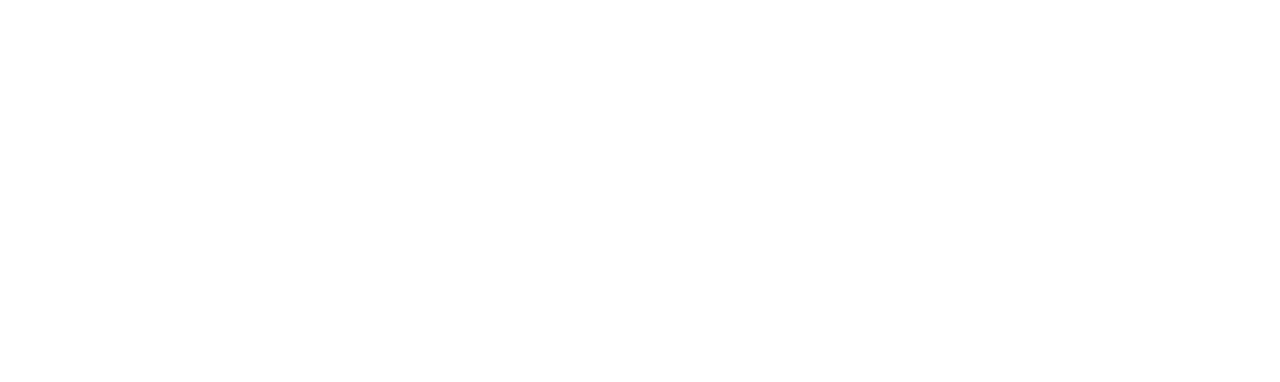
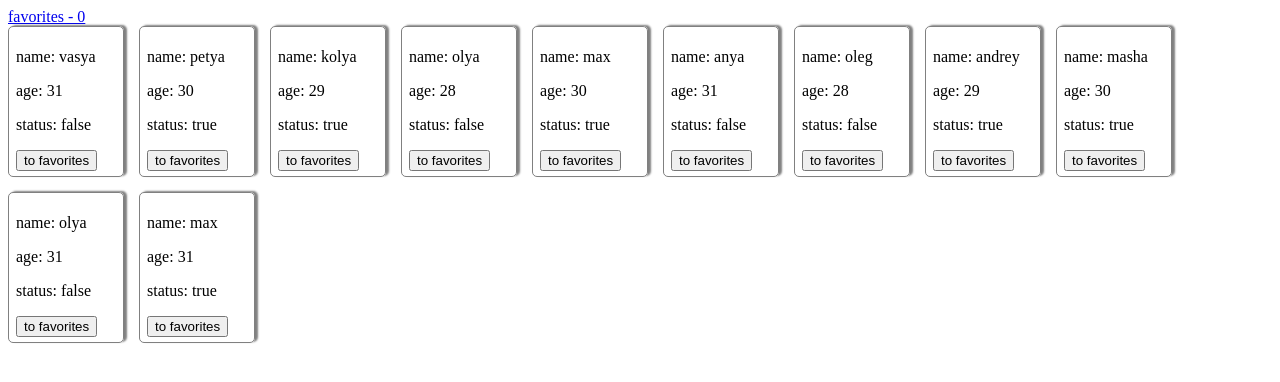
Before and after one commit to lyulka-yar/HW, a plain HTML site: page ls_11/template.html in a window 1280 px wide. Drawn offline with Linux system fonts and the light colour scheme.

Commit message:
done but....

```diff
--- a/ls_11/template.html
+++ b/ls_11/template.html
@@ -13,6 +13,34 @@
         margin-top: 10px;
         padding: 3px 10px;
     }
+
+    button {
+        display: block;
+    }
+
+    body {
+        max-width: 1440px;
+    }
+
+    .wrap {
+        display: flex;
+        flex-wrap: wrap;
+        gap: 15px;
+        margin: 0 auto;
+    }
+
+    .wrap > div {
+        width: 100px;
+        border: 1px solid gray;
+        padding: 5px 7px;
+        border-radius: 5px;
+    }
+
+    .wrap > div {
+        box-shadow: gray 3px -1px 2px;
+    }
+
+
 </style>
 <body>
 
@@ -21,6 +49,14 @@
 <!--    <input type="number" placeholder="age" id="age">-->
 <!--</form>-->
 <!--<label for="localStorage"><input type="submit" value="submit" id="submit"></label>-->
+
+<!--<form name="carForm">-->
+<!--    <input name="model" placeholder="model" type="text">-->
+<!--    <input name="type" placeholder="type" type="text">-->
+<!--    <input name="volume" placeholder="volume" type="number">-->
+<!--    <button>add car</button>-->
+<!--</form>-->
+
 
 <script>
     /*HOME*/
@@ -33,34 +69,89 @@
     //
 
     // submit.onclick = function () {
-    //  let data = localStorage.setItem("users",JSON.stringify({"name":name,"age":age})) || [];
-    //     let users = localStorage.getItem("users");
-    //     console.log(users)
+    //  let data = localStorage.setItem("users",JSON.stringify({name,age}));
+    //     let user = localStorage.getItem("users");
     // }
 
 
     // -створити форму з інпутами для model,type та volume автівки.
     //     при відпарвці форми об'єкти зберігаються в масиві в локальному сховищі.
 
-
+    // let form = document.forms.carForm;
+    //
+    // form.onsubmit = function (e) {
+    //     e.preventDefault();
+    //     let model = this.model.value;
+    //     let type = this.type.value;
+    //     let volume = this.volume.value;
+    //     let car = {model, type, volume};
+    //     let cars = JSON.parse(localStorage.getItem("cars")) || [];
+    //     cars.push(car);
+    //     localStorage.setItem("cars", JSON.stringify(cars));
+    // }
 
     /*CLASS*/
     // є масив -
-    // let users = [
-    //     {name: 'vasya', age: 31, status: false},
-    //     {name: 'petya', age: 30, status: true},
-    //     {name: 'kolya', age: 29, status: true},
-    //     {name: 'olya', age: 28, status: false},
-    //     {name: 'max', age: 30, status: true},
-    //     {name: 'anya', age: 31, status: false},
-    //     {name: 'oleg', age: 28, status: false},
-    //     {name: 'andrey', age: 29, status: true},
-    //     {name: 'masha', age: 30, status: true},
-    //     {name: 'olya', age: 31, status: false},
-    //     {name: 'max', age: 31, status: true}
-    // ];
-    // створити під кожен об'єкт свій блок з конопкою "додати до улюблених" при натисканні на яку об'єкт потрапляє до масиву favorites улюблених обраних об'єктів в локальному сховищі.
+    let users = [
+        {id: 1, name: 'vasya', age: 31, status: false},
+        {id: 2, name: 'petya', age: 30, status: true},
+        {id: 3, name: 'kolya', age: 29, status: true},
+        {id: 4, name: 'olya', age: 28, status: false},
+        {id: 5, name: 'max', age: 30, status: true},
+        {id: 6, name: 'anya', age: 31, status: false},
+        {id: 7, name: 'oleg', age: 28, status: false},
+        {id: 8, name: 'andrey', age: 29, status: true},
+        {id: 9, name: 'masha', age: 30, status: true},
+        {id: 10, name: 'olya', age: 31, status: false},
+        {id: 11, name: 'max', age: 31, status: true}
+    ];
+    // створити під кожен об'єкт свій блок з конопкою "додати до улюблених" при натисканні на яку об'єкт потрапляє до масиву favorites
+    // улюблених обраних об'єктів в локальному сховищі.
     // Створити сторніку favorites.html при переході на яку потрібно вивест в документ всіх обраних на попередньому етапі.
+
+    let wishList = document.createElement("div");
+    let wrap = document.createElement("div");
+    wrap.classList.add("wrap");
+    let link = document.createElement("a");
+
+    localStorage.getItem("favorites") === null
+        ? link.innerText = `favorites - ${0}`
+        : link.innerText = `favorites - ${JSON.parse(localStorage.getItem("favorites")).length}`;
+
+
+    link.href = "favorites.html"
+    wishList.appendChild(link);
+    document.body.append(wishList);
+
+
+    users.forEach(person => {
+        let div = document.createElement("div");
+        let nameElem = document.createElement("p");
+        let ageElem = document.createElement("p");
+        let statusElem = document.createElement("p");
+        let toggleBtn = document.createElement("button");
+
+        nameElem.innerText = `name: ${person.name}`;
+        ageElem.innerText = `age: ${person.age}`;
+        statusElem.innerText = `status: ${person.status}`;
+        toggleBtn.innerText = "to favorites";
+
+        toggleBtn.onclick = function (ev) {
+            ev.preventDefault();
+
+            let favorite = {"name": person.name, "age": person.age, "status": person.status, "id": person.id};
+            let favorites = JSON.parse(localStorage.getItem("favorites")) || [];
+            favorites.push(favorite);
+            localStorage.setItem("favorites", JSON.stringify(favorites));
+            location.reload();
+            //не виходить зробити перевірку чи є цей елемент в localStorage хоч id різні всеодно додає це елемент декілька разів через цикл
+        }
+
+        div.append(nameElem, ageElem, statusElem, toggleBtn);
+        wrap.appendChild(div);
+    });
+    document.body.appendChild(wrap);
+
 </script>
 </body>
 </html>
```
Also changed, not shown: ls_11/favorites.html (added, +77 -0 lines).
